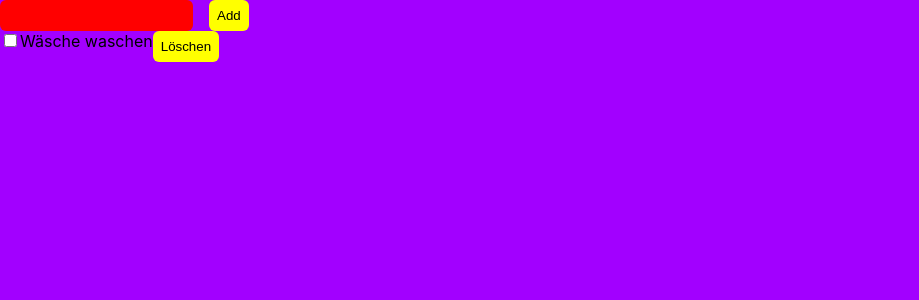
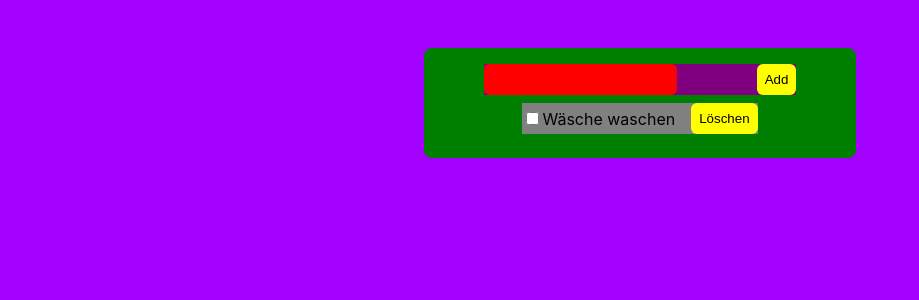
Before and after one commit to leavethetrain/TodoApp, a React (Create React App) app: page / in a window 1280 px wide. Shown: the top 300 px of the page, without its empty margins (0-919 px from the left). Built offline with nearby package versions, Linux system fonts and the light colour scheme.

Commit message:
add css layout

```diff
--- a/src/views/Todo.css
+++ b/src/views/Todo.css
@@ -1,4 +1,8 @@
 #todo-view {
   background-color: rgb(162, 0, 255);
   height: 100vh;
+display: flex;
+flex-direction: column;
+
+align-items: center;
 }
--- a/src/views/todo/components/todoheader/TodoHeader.css
+++ b/src/views/todo/components/todoheader/TodoHeader.css
@@ -1,6 +1,6 @@
 .todo-header {
   display: flex;
-  align-items: center;
-  text-align: center;
-  gap: 1rem;
+  justify-content: center;
+  gap: 5rem;
+  background-color: purple;
 }
--- a/src/views/todo/components/todoitem/TodoItem.css
+++ b/src/views/todo/components/todoitem/TodoItem.css
@@ -1,3 +1,8 @@
 .todo-item {
   display: flex;
+  background-color: grey;
+  justify-content: space-between;
+  align-items: center;
+  margin: 0.5rem;
+  gap: 1rem;
 }
--- /dev/null
+++ b/src/views/todo/components/todolist/TodoList.css
@@ -0,0 +1,11 @@
+.todo-list{
+
+    display: flex;
+    flex-direction: column;
+    align-items: center;
+    background-color: green;
+    margin: 3rem;
+    width: 400px;
+    border-radius: 8px;
+    padding: 1rem;
+}
--- a/src/views/todo/components/todolist/TodoList.jsx
+++ b/src/views/todo/components/todolist/TodoList.jsx
@@ -1,6 +1,7 @@
 import TodoHeader from "../todoheader/TodoHeader";
 import TodoBody from "../todobody/TodoBody";
 import { useState } from "react";
+import "./TodoList.css"
 
 function TodoList({}) {
   const [todos, setTodos] = useState([
@@ -28,7 +29,7 @@ function TodoList({}) {
   }
 
   return (
-    <div>
+    <div className="todo-list">
       <TodoHeader AddTodoItemToList={AddTodoItemToList} />
       <TodoBody
         todos={todos}
```
